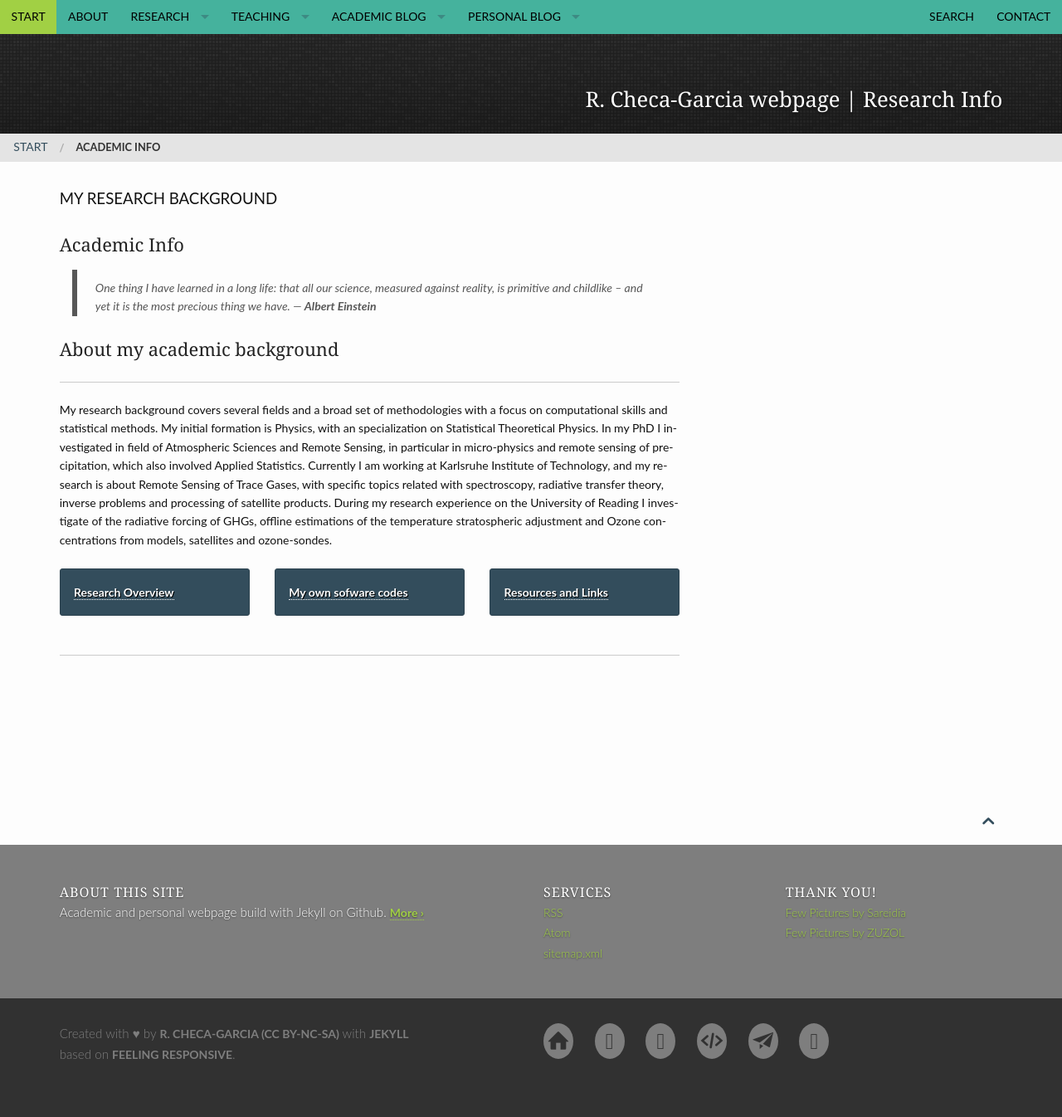
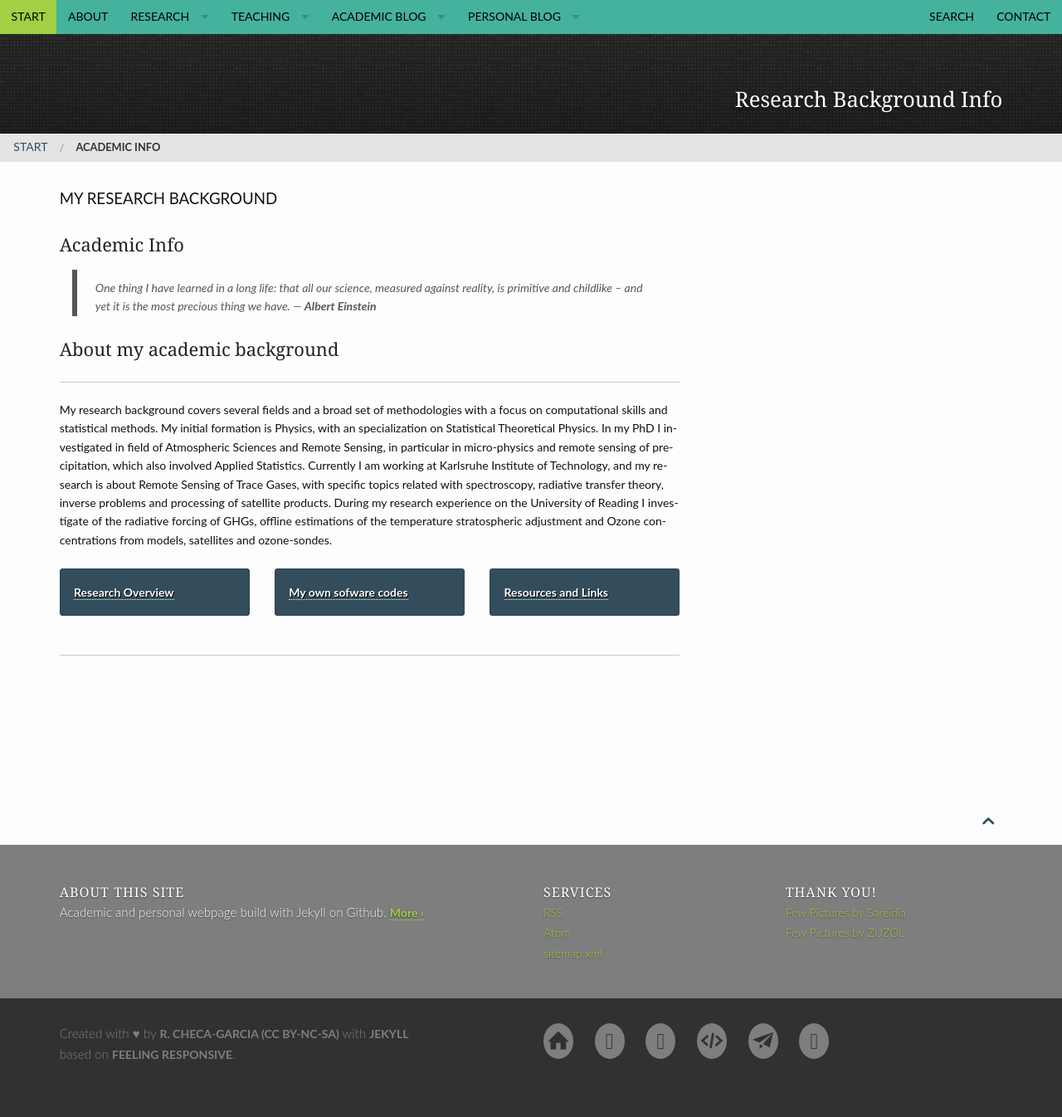
Before and after one commit to RCHG/rchg.github.io, a Jekyll site: the page built from pages/index_re.md, in a window 1280 px wide. Shown: the whole page at 83% size. Built offline with Jekyll 4.4.1, drawn with Linux system fonts in a browser that asks for light colours; comment, search, counter and statistics services are not loaded.

Commit message:
Update index_re.md

```diff
--- a/pages/index_re.md
+++ b/pages/index_re.md
@@ -4,7 +4,7 @@ title: "Academic Info "
 subheadline: "My research background"
 permalink: "research/"
 header:
-    title: R. Checa-Garcia webpage | Research Info
+    title: Research Background Info
     pattern: pattern_jquery-dark-grey-tile.png
 breadcrumb: true
 ---
```
